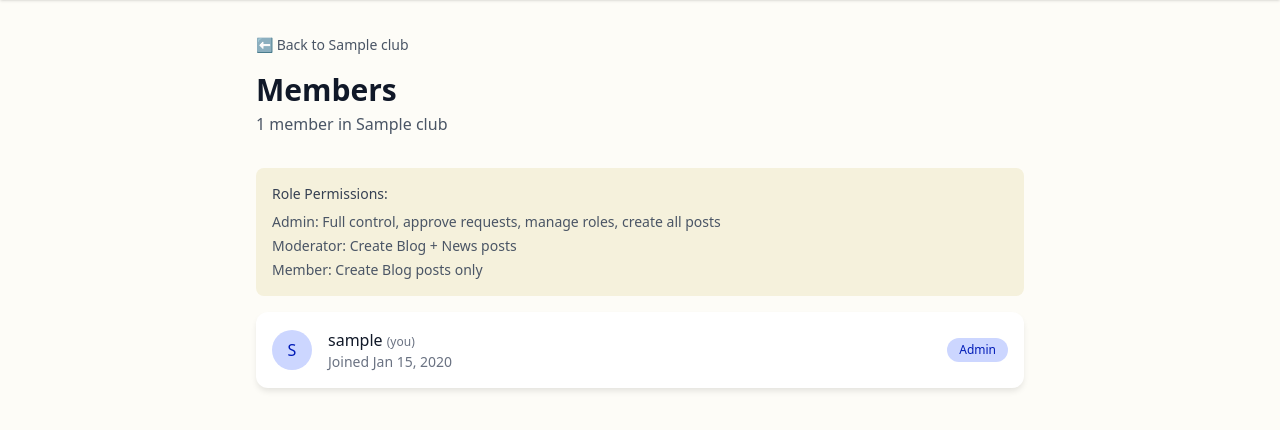
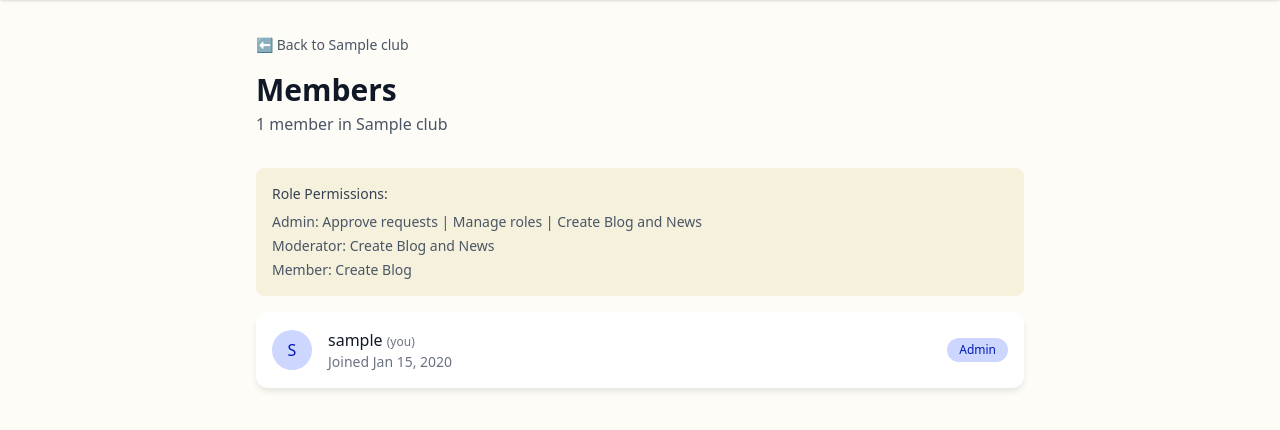
Before and after one commit to Radib-BK/ClubiFy, a Django app: a page that uses memberships/templates/memberships/member_list.html in a window 1280 px wide. Shown: the part 65-495 px from the top of the page. Run offline with Django 4.2, Linux system fonts and the light colour scheme; a user stored in the database is signed in; tables that the repository leaves empty hold one stand-in row (values such as "Sample post"); style sheets or scripts are compiled from the project's sources.

Commit message:
member list template change

```diff
--- a/memberships/templates/memberships/member_list.html
+++ b/memberships/templates/memberships/member_list.html
@@ -18,9 +18,9 @@
     <div class="mb-4 p-4 bg-cream-100 rounded-lg text-sm">
         <p class="font-medium text-gray-700 mb-2">Role Permissions:</p>
         <ul class="text-gray-600 space-y-1">
-            <li><span class="font-medium">Admin:</span> Full control, approve requests, manage roles, create all posts</li>
-            <li><span class="font-medium">Moderator:</span> Create Blog + News posts</li>
-            <li><span class="font-medium">Member:</span> Create Blog posts only</li>
+            <li><span class="font-medium">Admin:</span> Approve requests | Manage roles | Create Blog and News</li>
+            <li><span class="font-medium">Moderator:</span> Create Blog and News </li>
+            <li><span class="font-medium">Member:</span> Create Blog </li>
         </ul>
     </div>
     {% endif %}
```
